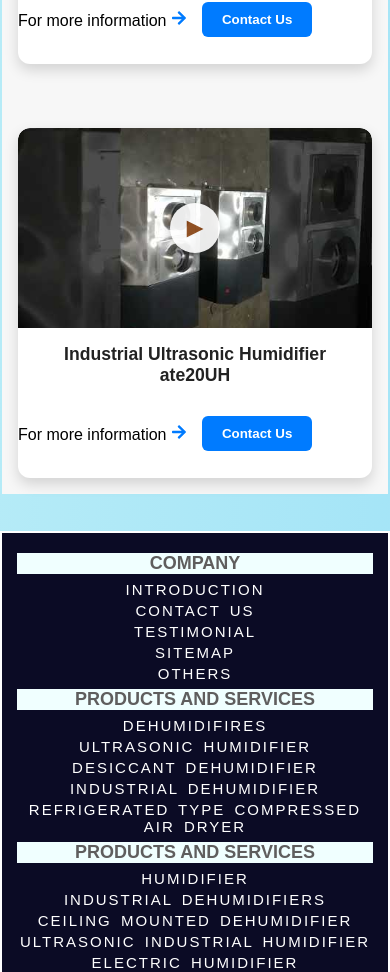
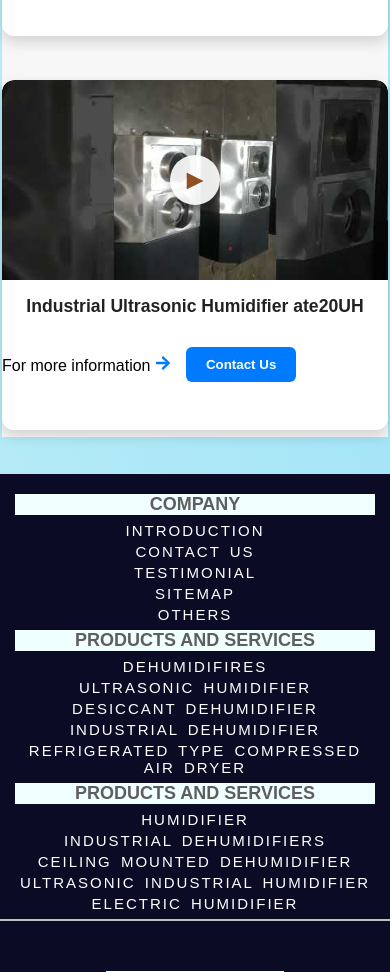
Before and after one commit to indramani-1mishra/anntechnoenginee, a React (Vite) app: page /introduction in a window 390 px wide. Shown: the part 6095-7067 px from the top of the page. Built offline with nearby package versions, Linux system fonts and the light colour scheme.

Commit message:
updated videocard

```diff
--- a/src/components/footer/footer/footer.css
+++ b/src/components/footer/footer/footer.css
@@ -21,7 +21,7 @@
     box-sizing: border-box;
 position: relative;
 top:  150px;
-border: 2px solid white;
+
 
 }
 .leftcontainer
--- a/src/components/reauseblecomponet/videocard/VideoCard.css
+++ b/src/components/reauseblecomponet/videocard/VideoCard.css
@@ -8,6 +8,7 @@
   text-align: center;
   margin: 1rem;
   height: 350px;
+
 }
 
 .thumbnail-wrapper {
@@ -81,8 +82,9 @@
   overflow: hidden;
   font-family: 'Segoe UI', Tahoma, Geneva, Verdana, sans-serif;
   text-align: center;
-  margin: 1rem;
+  margin: 0.4rem 0rem;
   height: 350px;
+
 
 }
 }
```
